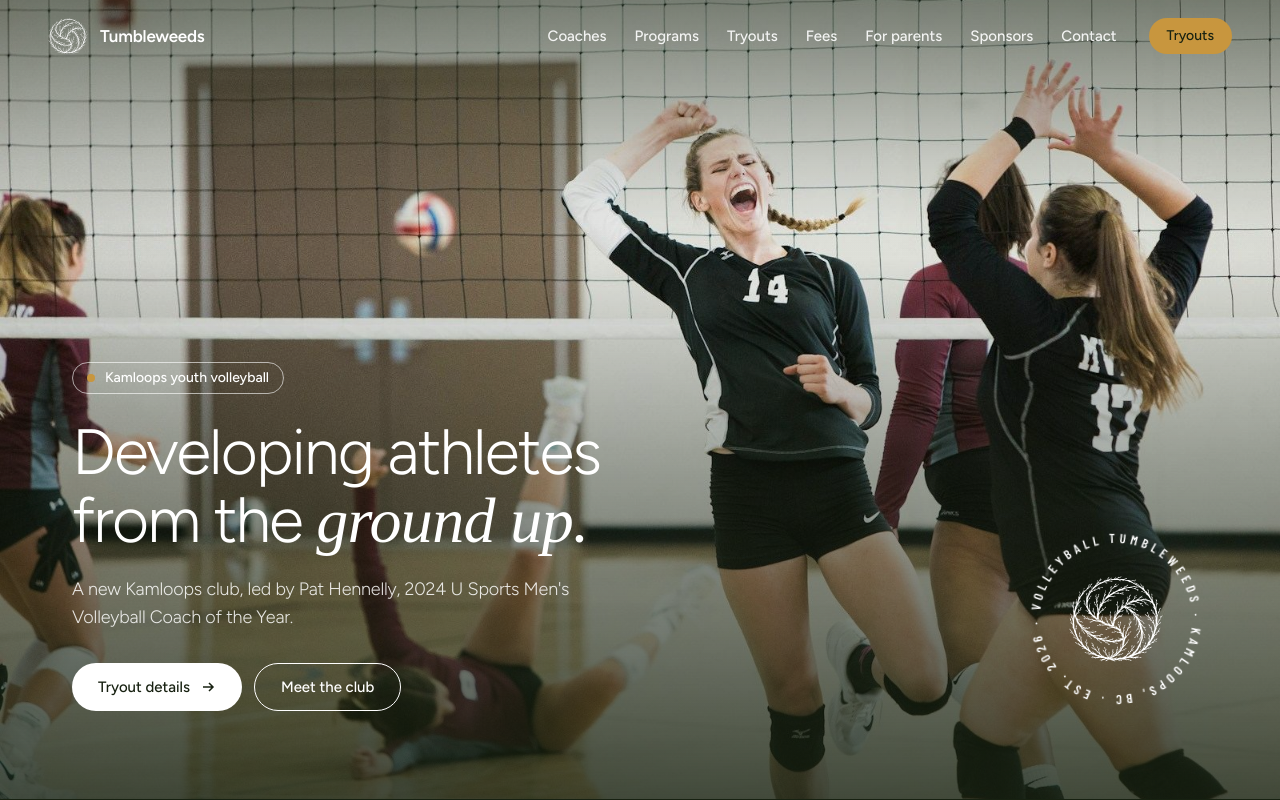
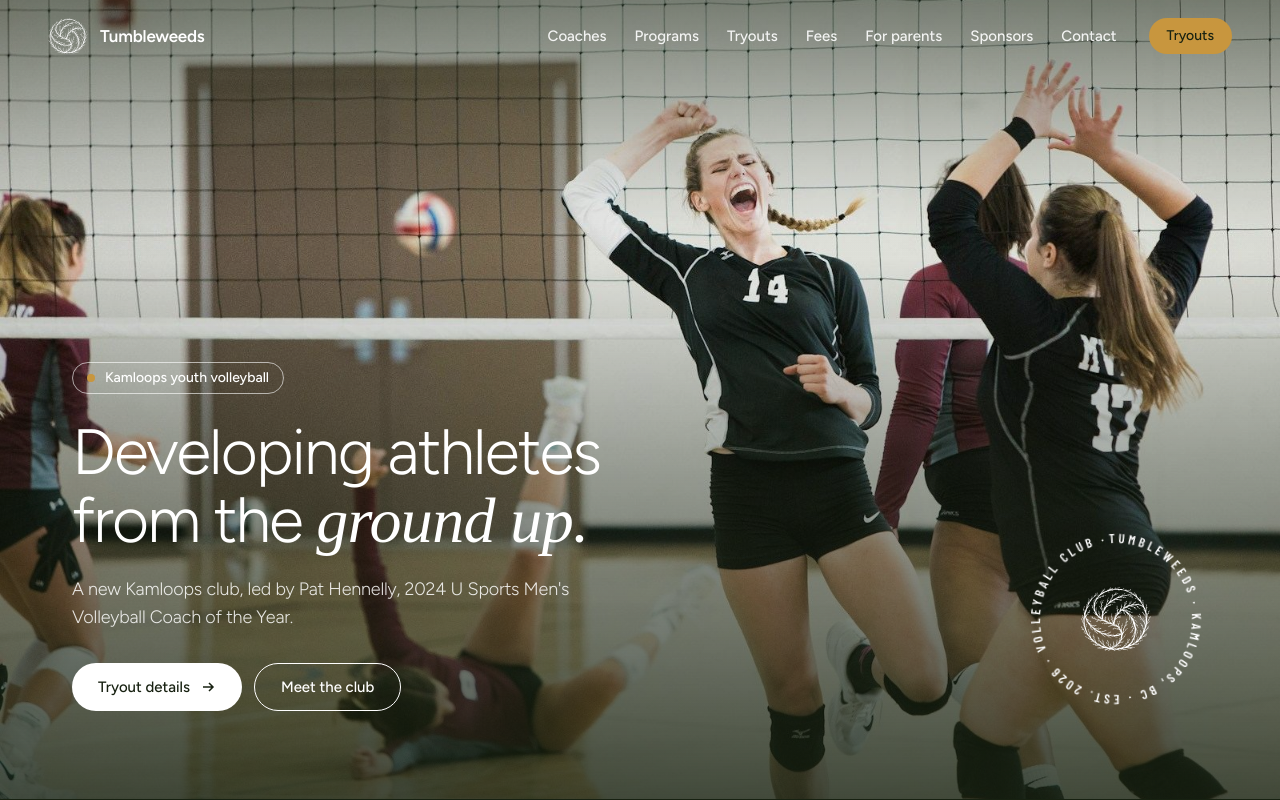
Before and after one commit to chipmartens/tumbleweeds-vbc-theme, a PHP site: page / in a window 1280 px wide. Shown: the part 40-840 px from the top of the page. Run offline with PHP 8.4, Linux system fonts and the light colour scheme; some web fonts are replaced.

Commit message:
Badge fix
Co-Authored-By: Claude Opus 5.5 <noreply@anthropic.com>

```diff
--- a/assets/site.css
+++ b/assets/site.css
@@ -72,8 +72,8 @@ a:hover .arrow{transform:translateX(2px)}
 .hero__ctas{display:flex;gap:12px;margin-top:32px}
 .badge{position:relative;width:184px;height:184px;flex:none}
 .badge svg.ring{position:absolute;inset:0;width:100%;height:100%;animation:spin 28s linear infinite}
-.badge text{font:600 13px "Barlow Condensed",sans-serif;letter-spacing:.32em;text-transform:uppercase;fill:#fff}
-.badge img{position:absolute;inset:44px;width:96px;height:96px;filter:brightness(0) invert(1)}
+.badge text{font:600 13px "Barlow Condensed",sans-serif;letter-spacing:0;text-transform:uppercase;fill:#fff}
+.badge img{position:absolute;inset:56px;width:72px;height:72px;filter:brightness(0) invert(1)}
 @keyframes spin{to{transform:rotate(360deg)}}
 .rail{position:absolute;z-index:2;left:120px;right:120px;bottom:-1px;display:none}
 
--- a/index.html
+++ b/index.html
@@ -39,7 +39,7 @@
       </div>
     </div>
     <div class="badge" aria-hidden="true">
-      <svg class="ring" viewBox="0 0 184 184"><defs><path id="c" d="M92,92 m-76,0 a76,76 0 1,1 152,0 a76,76 0 1,1 -152,0"/></defs><text><textPath href="#c">Tumbleweeds · Kamloops, BC · Est. 2026 · Volleyball club ·</textPath></text></svg>
+      <svg class="ring" viewBox="0 0 184 184"><defs><path id="c" d="M92,92 m-76,0 a76,76 0 1,1 152,0 a76,76 0 1,1 -152,0"/></defs><text><textPath href="#c" textLength="472" lengthAdjust="spacing">Tumbleweeds · Kamloops, BC · Est. 2026 · Volleyball club ·</textPath></text></svg>
       <img src="img/tumbleweeds-mark.svg" alt="">
     </div>
   </div>
```
